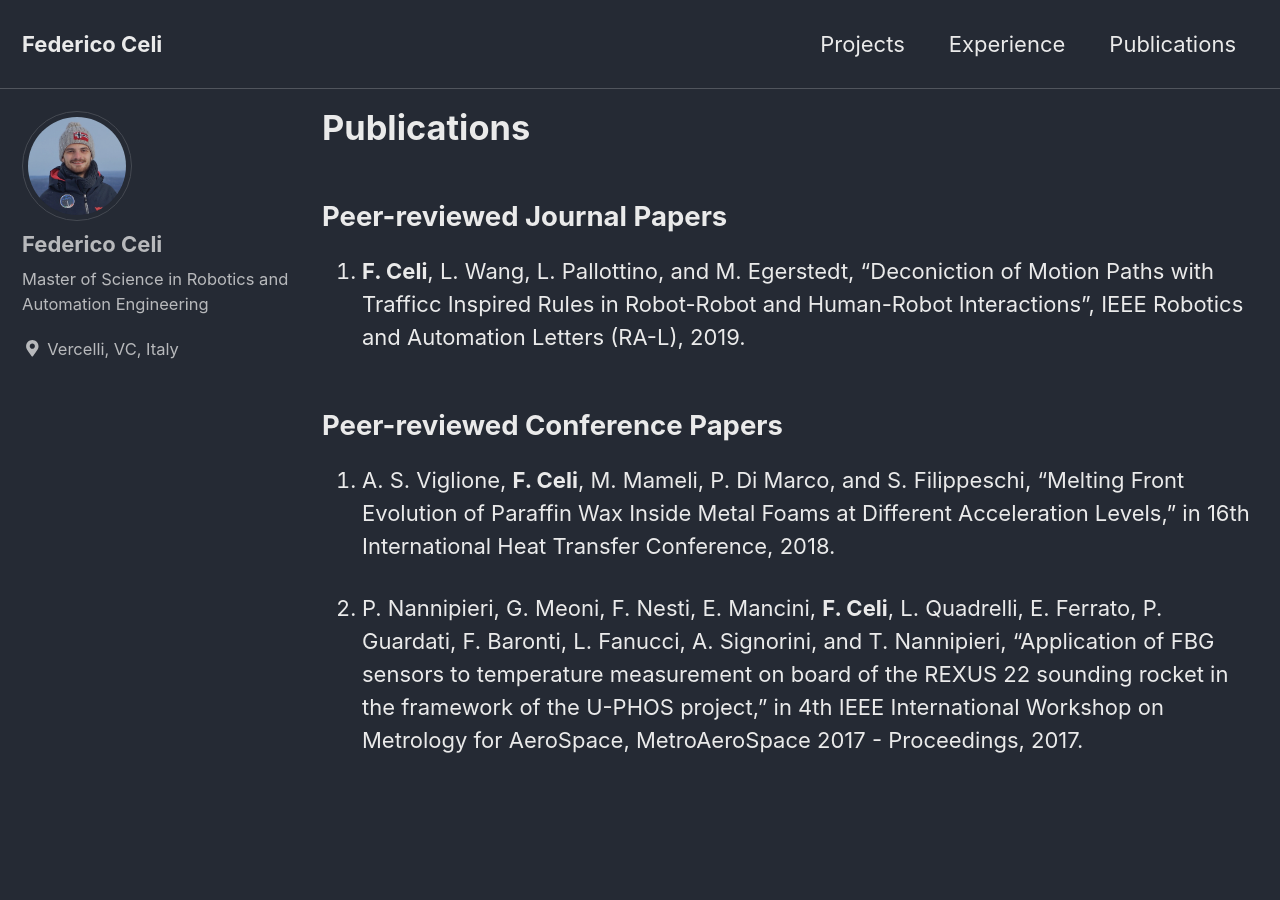
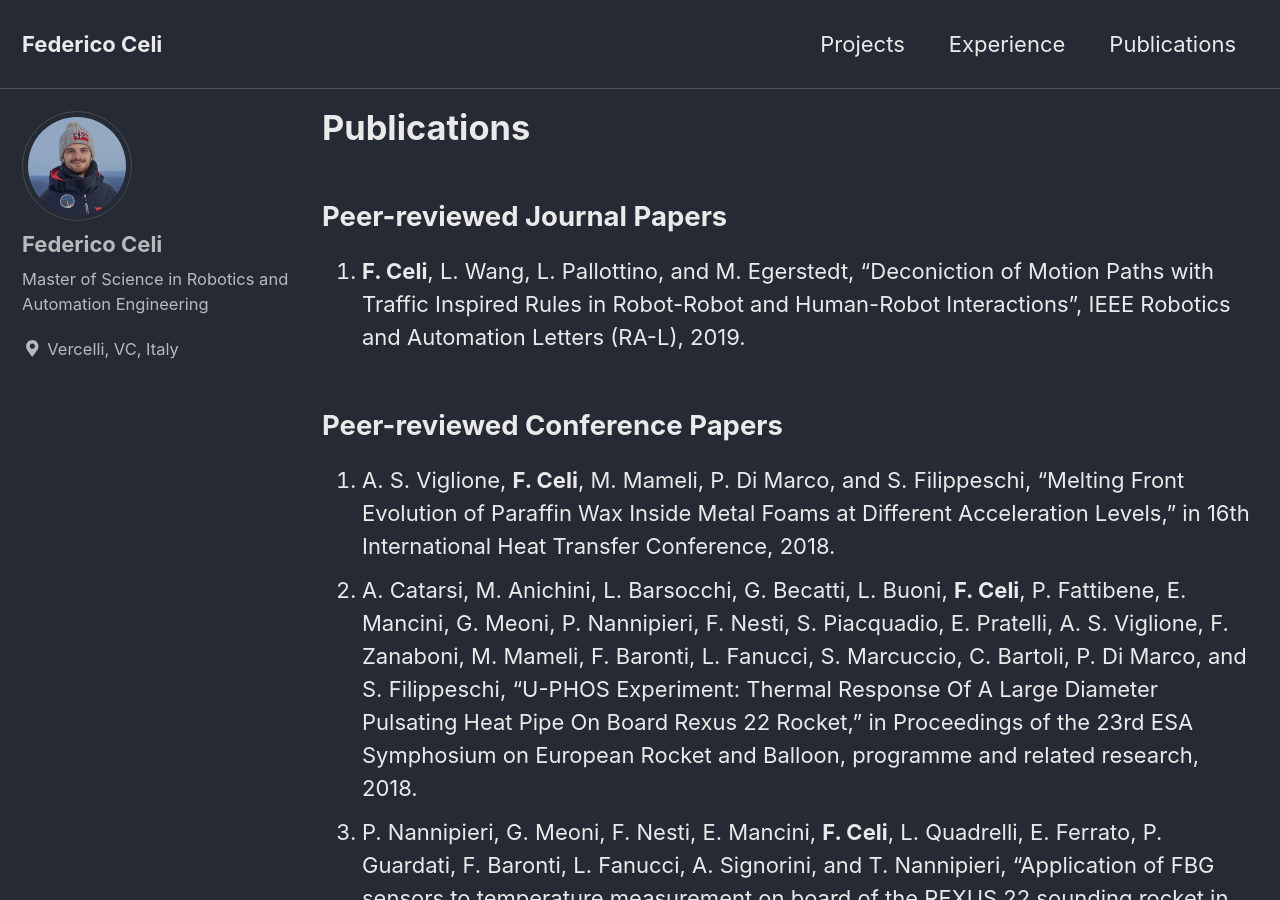
Before and after one commit to federicoceli/federicoceli.github.io, a Jekyll site: the page built from _pages/publications.md, in a window 1280 px wide and 900 px high. Built offline with Jekyll 4.4.1, drawn with Linux system fonts in a browser that asks for light colours; cached includes are drawn as plain includes; some of the changed text lies outside the part shown.

Commit message:
added uphos publication

```diff
--- a/_pages/publications.md
+++ b/_pages/publications.md
@@ -7,10 +7,12 @@ classes: wide
 ---
 ## Peer-reviewed Journal Papers
 
-1. **F. Celi**, L. Wang, L. Pallottino, and M. Egerstedt, "Deconiction of Motion Paths with Trafficc Inspired Rules in Robot-Robot and Human-Robot Interactions", IEEE Robotics and Automation Letters (RA-L), 2019.
+1. **F. Celi**, L. Wang, L. Pallottino, and M. Egerstedt, "Deconiction of Motion Paths with Traffic Inspired Rules in Robot-Robot and Human-Robot Interactions", IEEE Robotics and Automation Letters (RA-L), 2019.
 
 ## Peer-reviewed Conference Papers
 
 1. A. S. Viglione, **F. Celi**, M. Mameli, P. Di Marco, and S. Filippeschi, “Melting Front Evolution of Paraffin Wax Inside Metal Foams at Different Acceleration Levels,” in 16th International Heat Transfer Conference, 2018.
-
-1. P. Nannipieri, G. Meoni, F. Nesti, E. Mancini, **F. Celi**, L. Quadrelli, E. Ferrato, P. Guardati, F. Baronti, L. Fanucci, A. Signorini, and T. Nannipieri, “Application of FBG sensors to temperature measurement on board of the REXUS 22 sounding rocket in the framework of the U-PHOS project,” in 4th IEEE International Workshop on Metrology for AeroSpace, MetroAeroSpace 2017 - Proceedings, 2017.
+2. A. Catarsi, M. Anichini, L. Barsocchi, G. Becatti, L. Buoni, **F. Celi**, P. Fattibene, E. Mancini, G. Meoni, P. Nannipieri, F. Nesti, S. Piacquadio, E. Pratelli, A. S. Viglione, F. Zanaboni, M. Mameli, F. Baronti, L. Fanucci, S. Marcuccio, C. Bartoli, P. Di Marco, and S. Filippeschi, “U-PHOS Experiment: Thermal Response Of A Large Diameter Pulsating Heat Pipe On Board Rexus 22 Rocket,” in Proceedings of the 23rd ESA Symphosium on European Rocket and Balloon, programme and related research, 2018.
+3. P. Nannipieri, G. Meoni, F. Nesti, E. Mancini, **F. Celi**, L. Quadrelli, E. Ferrato, P. Guardati, F. Baronti, L. Fanucci, A. Signorini, and T. Nannipieri, “Application of FBG sensors to temperature measurement on board of the REXUS 22 sounding rocket in the framework of the U-PHOS project,” in 4th IEEE International Workshop on Metrology for AeroSpace, MetroAeroSpace 2017 - Proceedings, 2017.
+4. P. Nannipieri, M. Anichini, L. Barsocchi, G. Becatti, L. Buoni, A. Catarsi, **F. Celi**, P. Di Giorgio, P. Fattibene, E. Ferrato, P. Guardati, E. Mancini, G. Meoni, F. Nesti, S. Piaquadio, E. Pratelli, L. Quadrelli, A. Viglione, F. Zanaboni, C. Bartoli, P. Di Marco, S. Marcuccio, R. Di Rienzo, L. Fanucci, F. Baronti, M. Mameli, and S. Filippeschi, “The U-PHOS experience within the ESA student REXUS/BEXUS programme: A real space hands-on opportunity,” in IEEE Global Engineering Education Conference, EDUCON, 2017.
+5. P. Nannipieri, M. Anichini, L. Barsocchi, G. Becatti, L. Buoni, **F. Celi**, A. Catarsi, P. Di Giorgio, P. Fattibene, E. Ferrato, P. Guardati, E. Mancini, G. Meoni, F. Nesti, S. Piacquadio, E. Pratelli, L. Quadrelli, A. Viglione, F. Zanaboni, M. Mameli, F. Baronti, L. Fanucci, S. Marcuccio, C. Bartoli, P. Di Marco, N. Bianco, M. Marengo, and S. Filippeschi, “U-PHOS Project: Development of a Large Diameter Pulsating Heat Pipe Experiment on board REXUS 22,” Journal of Physics: Conference Series, vol. 796, no. 1, 2017.
```
